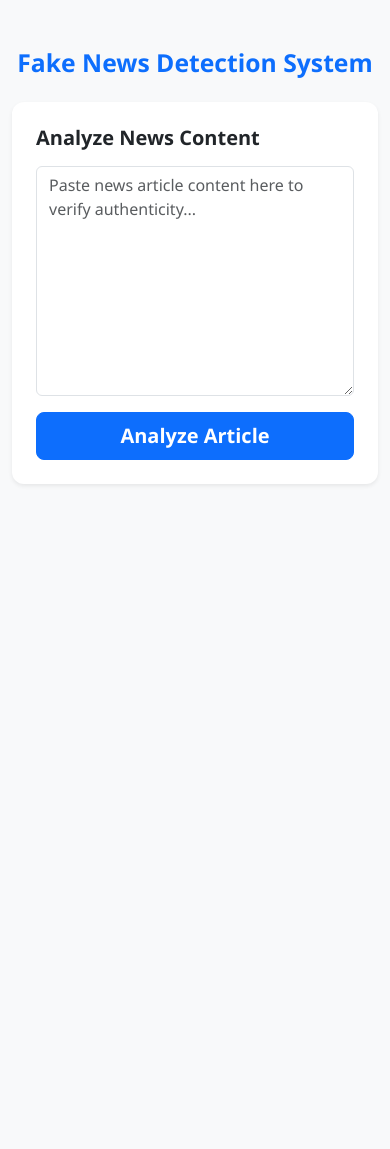
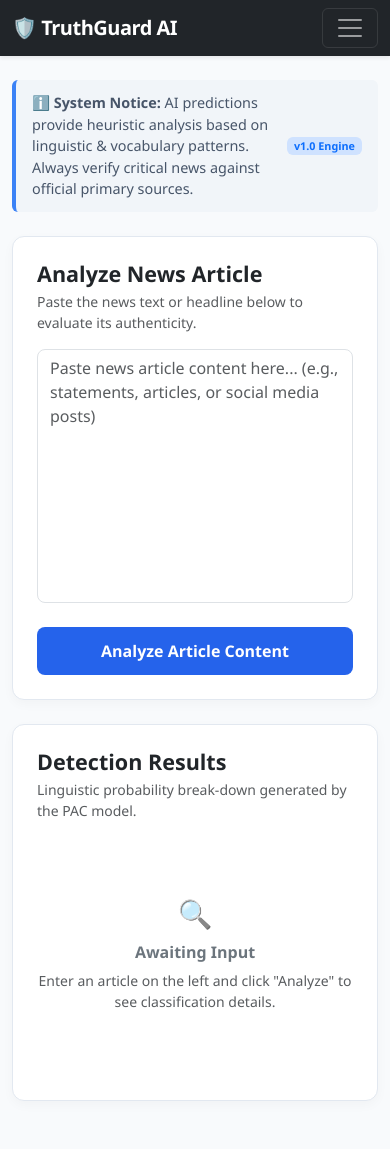
Before and after one commit to Omsaraiya/fake-news-detector, a Flask app: page / in a window 390 px wide. Before the commit the page ends 485 px from the top, so only its background shows below. Run offline with Flask 3, Linux system fonts and the light colour scheme; the visitor is signed in with stand-in values (Sample User, id 1).

Commit message:
style(ui): polish main scanner UI with navigation header, disclaimer banner, and responsive cards

```diff
--- a/templates/index.html
+++ b/templates/index.html
@@ -4,60 +4,157 @@
 <head>
     <meta charset="UTF-8">
     <meta name="viewport" content="width=device-width, initial-scale=1.0">
-    <title>Fake News Detection System</title>
+    <title>AI Fake News Detection System</title>
     <link href="https://cdn.jsdelivr.net/npm/bootstrap@5.3.0/dist/css/bootstrap.min.css" rel="stylesheet">
     <script src="https://cdn.jsdelivr.net/npm/chart.js"></script>
     <style>
         body {
-            background-color: #f8f9fa;
-            font-family: 'Segoe UI', Tahoma, Geneva, Verdana, sans-serif;
+            background-color: #f8fafc;
+            font-family: 'Segoe UI', system-ui, -apple-system, sans-serif;
+            color: #1e293b;
         }
 
-        .card {
-            border-radius: 12px;
-            border: none;
+        .navbar-brand {
+            font-weight: 700;
+            letter-spacing: -0.5px;
         }
 
-        .trigger-word {
-            display: inline-block;
-            padding: 6px 14px;
-            margin: 4px;
+        .app-card {
+            background: #ffffff;
+            border: 1px solid #e2e8f0;
+            border-radius: 12px;
+            box-shadow: 0 4px 12px rgba(0, 0, 0, 0.03);
+            transition: all 0.2s ease-in-out;
+        }
+
+        .app-card:hover {
+            box-shadow: 0 6px 16px rgba(0, 0, 0, 0.06);
+        }
+
+        .disclaimer-banner {
+            background-color: #f1f5f9;
+            border-left: 4px solid #3b82f6;
+            border-radius: 6px;
+            padding: 12px 16px;
+            font-size: 0.9rem;
+            color: #475569;
+        }
+
+        .btn-analyze {
+            background-color: #2563eb;
+            border: none;
+            padding: 12px;
+            font-weight: 600;
+            border-radius: 8px;
+            transition: background-color 0.2s;
+        }
+
+        .btn-analyze:hover {
+            background-color: #1d4ed8;
+        }
+
+        .trigger-badge {
+            background-color: #e2e8f0;
+            color: #334155;
+            font-weight: 600;
+            padding: 6px 12px;
             border-radius: 20px;
-            background-color: #e9ecef;
-            color: #495057;
-            font-weight: 600;
-            font-size: 0.85em;
+            font-size: 0.85rem;
         }
     </style>
 </head>
 
 <body>
-    <div class="container py-5">
-        <h2 class="text-center fw-bold mb-4 text-primary">Fake News Detection System</h2>
+
+    <nav class="navbar navbar-expand-lg navbar-dark bg-dark mb-4 shadow-sm">
+        <div class="container">
+            <a class="navbar-brand d-flex align-items-center gap-2" href="/">
+                <span>🛡️ TruthGuard AI</span>
+            </a>
+            <button class="navbar-toggler" type="button" data-bs-toggle="collapse" data-bs-target="#navbarNav">
+                <span class="navbar-toggler-icon"></span>
+            </button>
+            <div class="collapse navbar-collapse" id="navbarNav">
+                <ul class="navbar-nav ms-auto align-items-center gap-2">
+                    <li class="nav-item">
+                        <a class="nav-link active fw-semibold" href="/">Scanner</a>
+                    </li>
+                    <li class="nav-item">
+                        <a class="nav-link text-light opacity-75" href="/history">History</a>
+                    </li>
+                    <li class="nav-item">
+                        <a class="nav-link text-light opacity-75" href="/admin">Admin Panel</a>
+                    </li>
+                    <li class="nav-item ms-lg-2">
+                        <span class="badge bg-secondary px-3 py-2">👤 {{ username or 'User' }}</span>
+                    </li>
+                    <li class="nav-item ms-lg-2">
+                        <a href="/logout" class="btn btn-outline-danger btn-sm px-3">Logout</a>
+                    </li>
+                </ul>
+            </div>
+        </div>
+    </nav>
+
+    <div class="container pb-5">
+
+        <div class="disclaimer-banner mb-4 d-flex align-items-center justify-content-between">
+            <div>
+                <strong>ℹ️ System Notice:</strong> AI predictions provide heuristic analysis based on linguistic &
+                vocabulary patterns. Always verify critical news against official primary sources.
+            </div>
+            <span class="badge bg-primary-subtle text-primary fw-bold">v1.0 Engine</span>
+        </div>
 
         <div class="row g-4">
-            <div class="col-md-7">
-                <div class="card p-4 shadow-sm h-100">
-                    <h5 class="fw-semibold mb-3">Analyze News Content</h5>
-                    <textarea id="newsText" class="form-control mb-3" rows="9"
-                        placeholder="Paste news article content here to verify authenticity..."></textarea>
-                    <button id="analyzeBtn" class="btn btn-primary btn-lg w-100 fw-bold">Analyze Article</button>
+            <div class="col-lg-6">
+                <div class="app-card p-4 h-100 d-flex flex-column justify-content-between">
+                    <div>
+                        <h4 class="fw-bold text-dark mb-1">Analyze News Article</h4>
+                        <p class="text-muted small mb-3">Paste the news text or headline below to evaluate its
+                            authenticity.</p>
+
+                        <div class="mb-3">
+                            <textarea id="newsText" class="form-control" rows="10"
+                                placeholder="Paste news article content here... (e.g., statements, articles, or social media posts)"
+                                style="border-radius: 8px; resize: none;"></textarea>
                         </div>
                     </div>
 
-            <div class="col-md-5">
-                <div class="card p-4 shadow-sm h-100 text-center" id="resultCard" style="display: none;">
-                    <h5 class="fw-semibold mb-3">Detection Result</h5>
-                    <div id="verdictBadge" class="mb-3"></div>
+                    <button id="analyzeBtn" onclick="analyzeNews()" class="btn btn-primary btn-analyze w-100 mt-2">
+                        <span id="btnText">Analyze Article Content</span>
+                        <span id="btnSpinner" class="spinner-border spinner-border-sm d-none" role="status"></span>
+                    </button>
+                </div>
+            </div>
 
-                    <div style="height: 210px; width: 100%; display: flex; justify-content: center;" class="mb-3">
+            <div class="col-lg-6">
+                <div class="app-card p-4 h-100">
+                    <h4 class="fw-bold text-dark mb-1">Detection Results</h4>
+                    <p class="text-muted small mb-4">Linguistic probability break-down generated by the PAC model.</p>
+
+                    <div id="emptyState" class="text-center py-5">
+                        <div class="fs-1 text-muted mb-2">🔍</div>
+                        <h6 class="fw-bold text-secondary">Awaiting Input</h6>
+                        <p class="text-muted small">Enter an article on the left and click "Analyze" to see
+                            classification details.</p>
+                    </div>
+
+                    <div id="resultContainer" class="d-none">
+                        <div id="verdictBadge" class="alert text-center fw-bold fs-5 mb-4 py-3" role="alert"></div>
+
+                        <div class="mb-4" style="height: 200px; position: relative;">
                             <canvas id="predictionChart"></canvas>
                         </div>
 
-                    <div class="text-start border-top pt-3">
-                        <h6 class="fw-bold text-secondary mb-1">Key AI Trigger Words:</h6>
-                        <p class="text-muted small mb-2">Words that heavily influenced this classification:</p>
-                        <div id="triggerWordsContainer"></div>
+                        <hr class="my-4" style="border-color: #e2e8f0;">
+
+                        <div>
+                            <h6 class="fw-bold text-dark mb-1">Key Influencing Keywords:</h6>
+                            <p class="text-muted small mb-2">Words in the text that heavily influenced this
+                                classification score:</p>
+                            <div id="triggerWords" class="d-flex flex-wrap gap-2 pt-1"></div>
+                        </div>
                     </div>
                 </div>
             </div>
@@ -67,33 +164,51 @@
     <script>
         let myChart = null;
 
-        document.getElementById('analyzeBtn').addEventListener('click', async () => {
-            const text = document.getElementById('newsText').value;
-            const btn = document.getElementById('analyzeBtn');
-
-            if (!text.trim()) {
-                alert("Please enter news text to analyze.");
+        async function analyzeNews() {
+            const textInput = document.getElementById('newsText').value.trim();
+            if (!textInput) {
+                alert("Please paste some news text before analyzing!");
                 return;
             }
 
-            btn.innerHTML = '<span class="spinner-border spinner-border-sm"></span> Analyzing...';
-            btn.disabled = true;
+            const btnText = document.getElementById('btnText');
+            const btnSpinner = document.getElementById('btnSpinner');
+            btnText.innerText = "Processing Analysis...";
+            btnSpinner.classList.remove('d-none');
 
             try {
                 const response = await fetch('/predict', {
                     method: 'POST',
                     headers: { 'Content-Type': 'application/json' },
-                    body: JSON.stringify({ text: text })
+                    body: JSON.stringify({ text: textInput })
                 });
+
                 const data = await response.json();
 
-                document.getElementById('resultCard').style.display = 'block';
+                if (response.ok) {
+                    displayResults(data);
+                } else {
+                    alert(data.error || "An error occurred during analysis.");
+                }
+            } catch (err) {
+                alert("Could not connect to the server. Make sure app.py is running.");
+            } finally {
+                btnText.innerText = "Analyze Article Content";
+                btnSpinner.classList.add('d-none');
+            }
+        }
 
-                const badge = document.getElementById('verdictBadge');
+        function displayResults(data) {
+            document.getElementById('emptyState').classList.add('d-none');
+            document.getElementById('resultContainer').classList.remove('d-none');
+
+            const verdictBadge = document.getElementById('verdictBadge');
             if (data.prediction === 'FAKE') {
-                    badge.innerHTML = `<span class="badge bg-danger fs-5 w-100 py-2">🚨 FAKE NEWS DETECTED</span>`;
+                verdictBadge.className = "alert alert-danger text-center fw-bold fs-5 mb-4 py-3";
+                verdictBadge.innerHTML = "🚨 FAKE NEWS DETECTED";
             } else {
-                    badge.innerHTML = `<span class="badge bg-success fs-5 w-100 py-2">✅ VERIFIED REAL NEWS</span>`;
+                verdictBadge.className = "alert alert-success text-center fw-bold fs-5 mb-4 py-3";
+                verdictBadge.innerHTML = "✅ REAL NEWS VERIFIED";
             }
 
             const ctx = document.getElementById('predictionChart').getContext('2d');
@@ -105,7 +220,7 @@
                     labels: ['Fake %', 'Real %'],
                     datasets: [{
                         data: [data.percentages.fake, data.percentages.real],
-                            backgroundColor: ['#dc3545', '#198754'],
+                        backgroundColor: ['#ef4444', '#22c55e'],
                         borderWidth: 0
                     }]
                 },
@@ -118,19 +233,22 @@
                 }
             });
 
-                const wordsDiv = document.getElementById('triggerWordsContainer');
-                wordsDiv.innerHTML = data.trigger_words.map(word =>
-                    `<span class="trigger-word">${word}</span>`
-                ).join('');
+            const triggerContainer = document.getElementById('triggerWords');
+            triggerContainer.innerHTML = '';
 
-            } catch (error) {
-                alert("Failed to communicate with backend server.");
+            if (data.trigger_words && data.trigger_words.length > 0) {
+                data.trigger_words.forEach(word => {
+                    const span = document.createElement('span');
+                    span.className = 'trigger-badge';
+                    span.innerText = word;
+                    triggerContainer.appendChild(span);
+                });
+            } else {
+                triggerContainer.innerHTML = '<span class="text-muted small">No specific trigger words identified.</span>';
             }
-
-            btn.innerHTML = 'Analyze Article';
-            btn.disabled = false;
-        });
+        }
     </script>
+    <script src="https://cdn.jsdelivr.net/npm/bootstrap@5.3.0/dist/js/bootstrap.bundle.min.js"></script>
 </body>
 
 </html>
```
Lines whose indentation alone changed are shown as unchanged.
